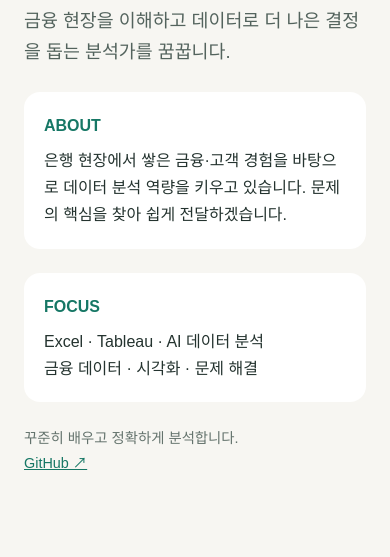
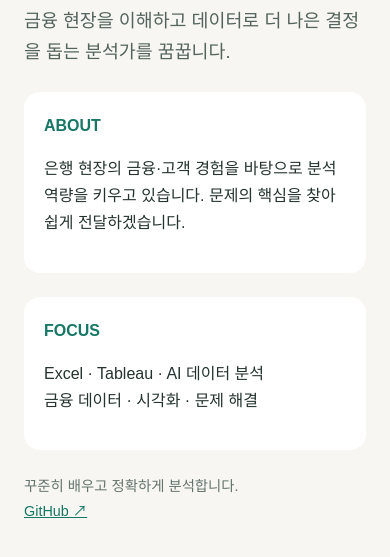
Before and after one commit to rlawlrl44/261113_empty, a plain HTML site: page index.html in a window 390 px wide. Shown: the part 263-820 px from the top of the page. Drawn offline with Linux system fonts and the light colour scheme.

Commit message:
Finalize compact responsive analyst profile

```diff
--- a/index.html
+++ b/index.html
@@ -1 +1 @@
-<!doctype html><html lang="ko"><meta charset="utf-8"><meta name="viewport" content="width=device-width,initial-scale=1"><title>김지혜 | Data Analyst</title><style>*{box-sizing:border-box}body{margin:0;background:#f7f6f2;color:#24332f;font:16px/1.7 Arial}main{max-width:650px;margin:auto;padding:12vh 24px}.tag,h2,h1 span,a{color:#167765}h1{font-size:clamp(2.4rem,9vw,4rem);line-height:1.15}h1 span{color:#167765}.lead{font-size:1.15rem;color:#53635d}.card{margin-top:24px;padding:20px;background:white;border-radius:16px}h2{font-size:1rem;margin:0 0 8px}p{margin:0}.foot{margin-top:24px;color:#64736d;font-size:.9rem}</style><main><b class="tag">DATA ANALYST · PORTFOLIO</b><h1>안녕하세요,<br><span>김지혜</span>입니다.</h1><p class="lead">금융 현장을 이해하고 데이터로 더 나은 결정을 돕는 분석가를 꿈꿉니다.</p><section class="card"><h2>ABOUT</h2><p>은행 현장에서 쌓은 금융·고객 경험을 바탕으로 데이터 분석 역량을 키우고 있습니다. 문제의 핵심을 찾아 쉽게 전달하겠습니다.</p></section><section class="card"><h2>FOCUS</h2><p>Excel · Tableau · AI 데이터 분석<br>금융 데이터 · 시각화 · 문제 해결</p></section><p class="foot">꾸준히 배우고 정확하게 분석합니다.<br><a href="https://github.com/rlawlrl44">GitHub ↗</a></p></main></html>
+<!doctype html><html lang="ko"><meta charset="utf-8"><meta name="viewport" content="width=device-width,initial-scale=1"><title>김지혜 | Data Analyst</title><style>body{margin:0;background:#f7f6f2;color:#24332f;font:16px/1.7 Arial}main{max-width:650px;margin:auto;padding:12vh 24px}.tag,h2,span,a{color:#167765}h1{font-size:clamp(2.4rem,9vw,4rem);line-height:1.15}.lead{font-size:1.15rem;color:#53635d}.card{margin-top:24px;padding:20px;background:white;border-radius:16px}h2{font-size:1rem;margin:0 0 8px}.foot{margin-top:24px;color:#64736d;font-size:.9rem}</style><main><b class="tag">DATA ANALYST · PORTFOLIO</b><h1>안녕하세요,<br><span>김지혜</span>입니다.</h1><p class="lead">금융 현장을 이해하고 데이터로 더 나은 결정을 돕는 분석가를 꿈꿉니다.</p><section class="card"><h2>ABOUT</h2><p>은행 현장의 금융·고객 경험을 바탕으로 분석 역량을 키우고 있습니다. 문제의 핵심을 찾아 쉽게 전달하겠습니다.</p></section><section class="card"><h2>FOCUS</h2><p>Excel · Tableau · AI 데이터 분석<br>금융 데이터 · 시각화 · 문제 해결</p></section><p class="foot">꾸준히 배우고 정확하게 분석합니다.<br><a href="https://github.com/rlawlrl44">GitHub ↗</a></p></main></html>
```
